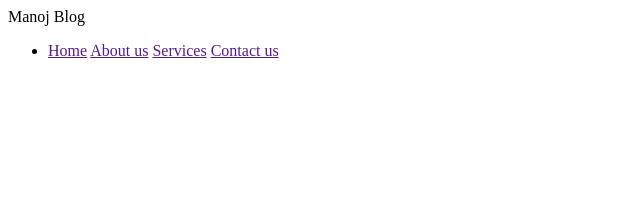
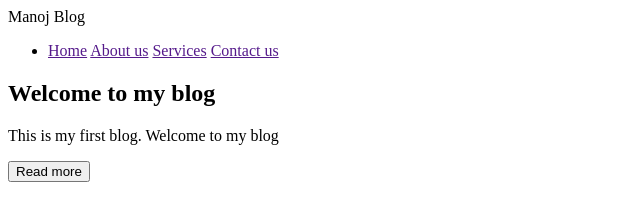
Before and after one commit to manojadhikari22/personalblog, a plain HTML site: page index.html in a window 1280 px wide. Shown: the whole page, without its empty margins (0-640 px from the left). Drawn offline with Linux system fonts and the light colour scheme.

Commit message:
added hero img and section

```diff
--- a/index.html
+++ b/index.html
@@ -21,6 +21,13 @@
             </ul>
         </nav>
     </header>
+    <main>
+        <section class="hero-section">
+            <h1 class="hero-section__heading">Welcome to my blog</h1>
+            <p class="hero-section__desc">This is my first blog. Welcome to my blog</p>
+            <button class="hero-section__btn">Read more</button>
+        </section>
+    </main>
 
 </body>
 </html>
```
Also changed, not shown: 1 other file.
